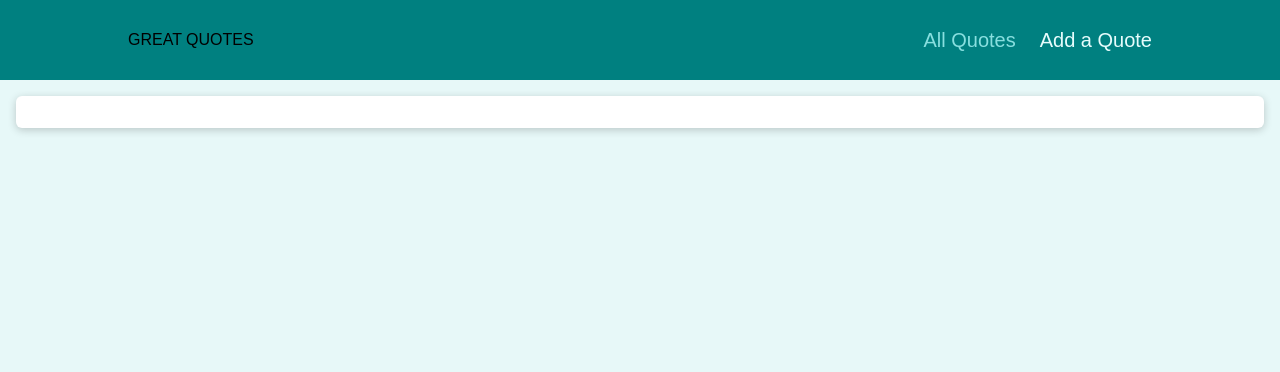
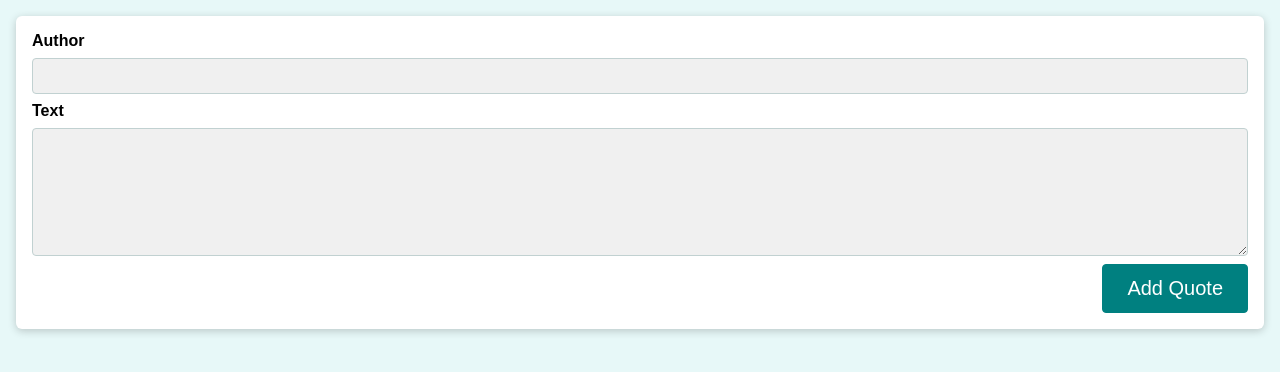
Before and after one commit to ssonko94/React-Advaced-ReactRouter, a React (Create React App) app: page /new-quote in a window 1280 px wide. Shown: the top 372 px of the page. Built offline with nearby package versions, Linux system fonts and the light colour scheme; the HTML template or start-up script is replaced by a standard one.

Commit message:
with useHistory redirect the user after they submit data

```diff
--- a/src/pages/NewQuote.js
+++ b/src/pages/NewQuote.js
@@ -1,12 +1,19 @@
 import React from "react";
-import MainHeader from "../components/layout/MainHeader";
-import Card from "../components/UI/Card";
+import { useHistory } from 'react-router-dom'
+
+import QuoteForm from "../components/quotes/QuoteForm";
 
 const AddNewQuote = () => {
+  const history = useHistory();
+  const addQuoteHandler = (quoteData) => {
+
+    console.log(quoteData);
+
+    history.push('/quotes')
+  };
   return (
     <>
-      <MainHeader />
-      <Card></Card>
+      <QuoteForm onAddQuote={addQuoteHandler} />
     </>
   );
 };
```
